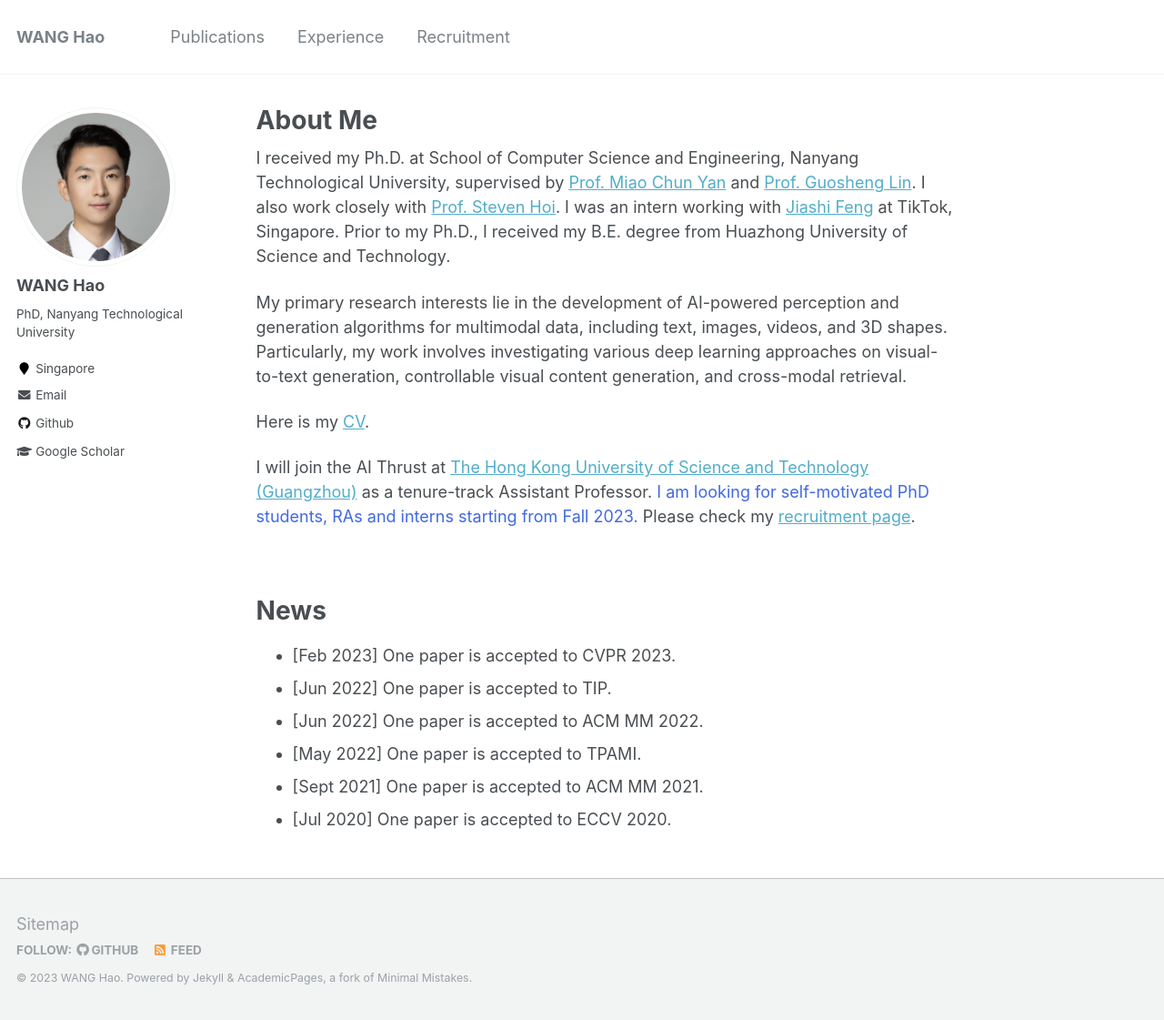
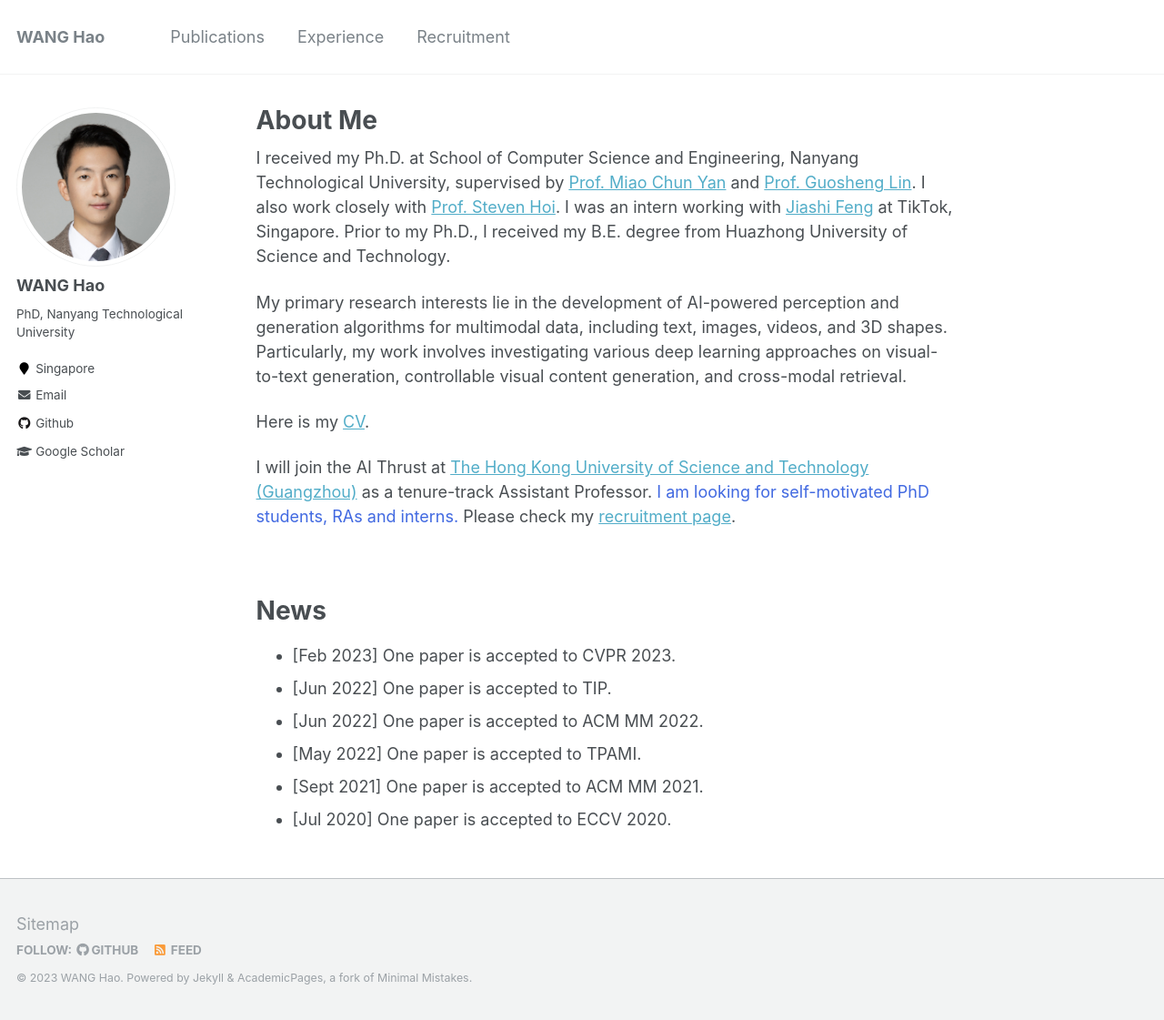
Before and after one commit to hwang1996/hwang1996.github.io, a Jekyll site: the page built from _pages/about.md, in a window 1280 px wide and 1121 px high. Shown: the whole window at 91% size. Built offline with Jekyll 4.4.1, drawn with Linux system fonts in a browser that asks for light colours.

Commit message:
7.21 updates

```diff
--- a/_pages/about.md
+++ b/_pages/about.md
@@ -15,7 +15,7 @@
 Here is my [CV](files/wanghao_resume.pdf).
 
 
-I will join the AI Thrust at [The Hong Kong University of Science and Technology (Guangzhou)](https://hkust-gz.edu.cn/) as a tenure-track Assistant Professor. <font color=RoyalBlue>I am looking for self-motivated PhD students, RAs and interns starting from Fall 2023.</font> Please check my [recruitment page](https://wanghao.tech/recruitment/).
+I will join the AI Thrust at [The Hong Kong University of Science and Technology (Guangzhou)](https://hkust-gz.edu.cn/) as a tenure-track Assistant Professor. <font color=RoyalBlue>I am looking for self-motivated PhD students, RAs and interns.</font> Please check my [recruitment page](https://wanghao.tech/recruitment/).
 
 
 <br />
```
Also changed, not shown: _pages/experience.md (+1 -1 lines), _pages/recruitment.md (+1 -1 lines), 1 other file.
